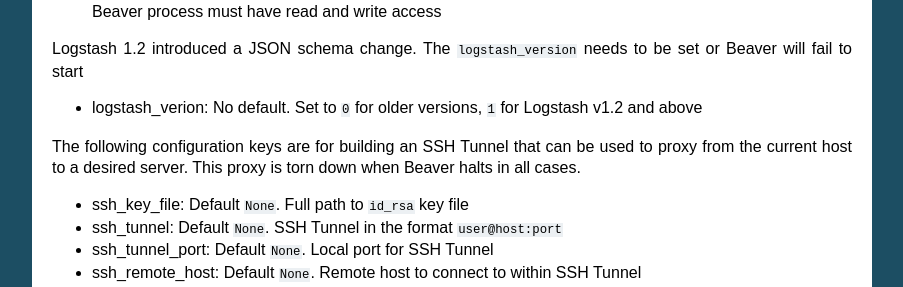
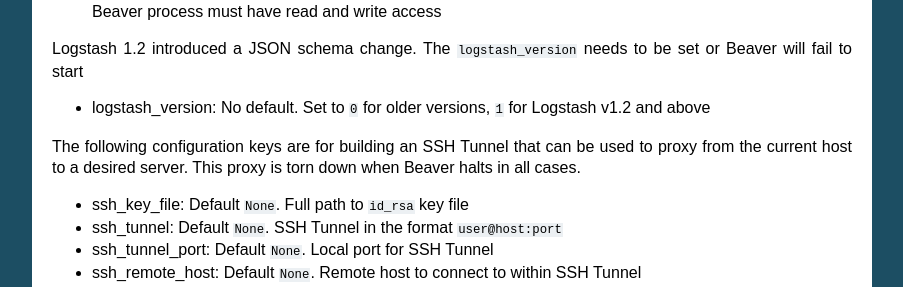
Before and after one commit to python-beaver/python-beaver, a Sphinx documentation site: the page built from docs/user/usage.rst, in a window 1280 px wide and 900 px high, scrolled down 1682 px. Shown: the part 161-448 px from the top of the window, without its empty margins (198-1101 px from the left). Built offline with Sphinx 7.4.7, drawn with Linux system fonts in a browser that asks for light colours.

Commit message:
Fix typo in usage.rst
s/logstash_verion/logstash_version/

```diff
--- a/docs/user/usage.rst
+++ b/docs/user/usage.rst
@@ -89,7 +89,7 @@
 
 Logstash 1.2 introduced a JSON schema change. The ``logstash_version`` needs to be set or Beaver will fail to start
 
-* logstash_verion: No default. Set to ``0`` for older versions, ``1`` for Logstash v1.2 and above
+* logstash_version: No default. Set to ``0`` for older versions, ``1`` for Logstash v1.2 and above
 
 The following configuration keys are for building an SSH Tunnel that can be used to proxy from the current host to a desired server. This proxy is torn down when Beaver halts in all cases.
 
```
